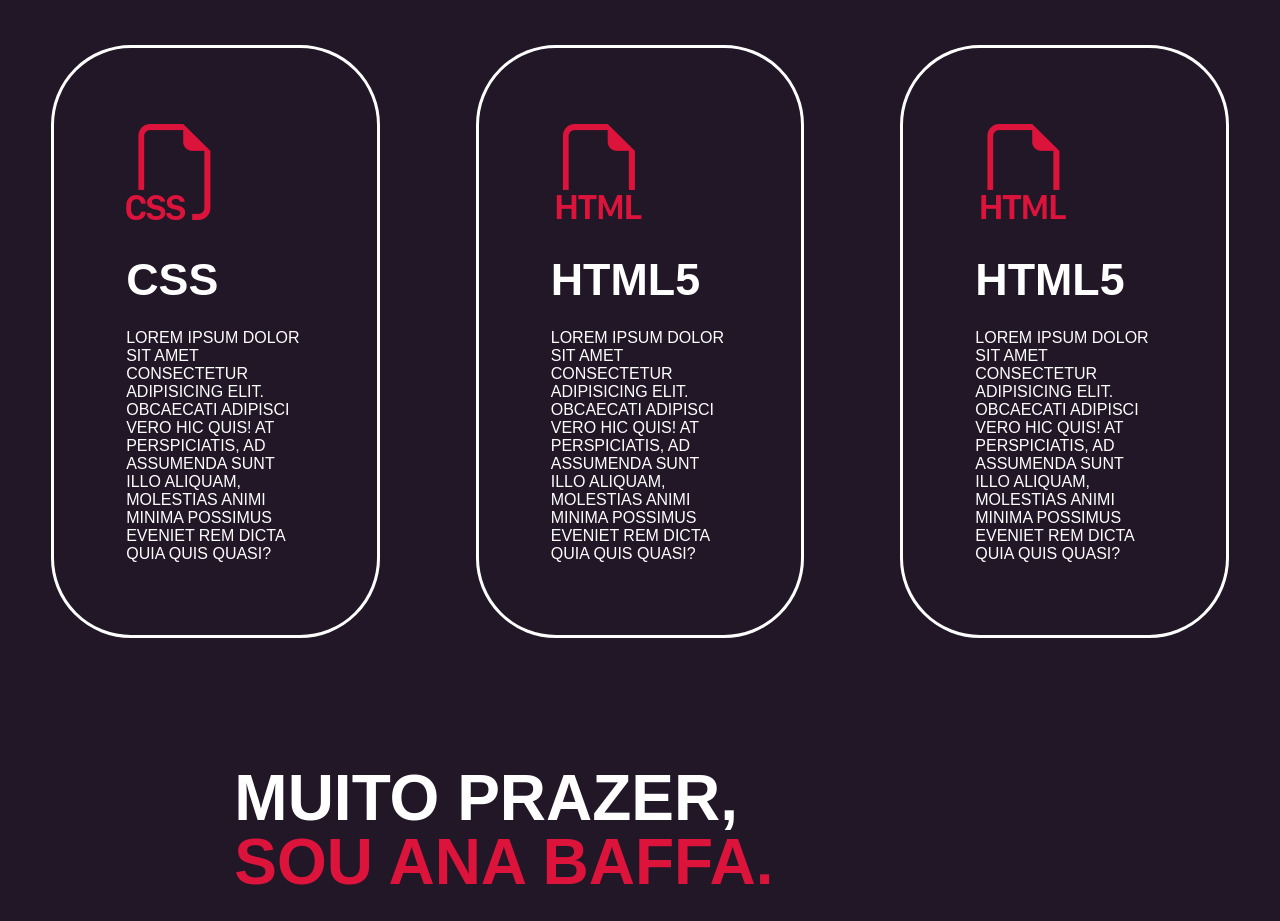
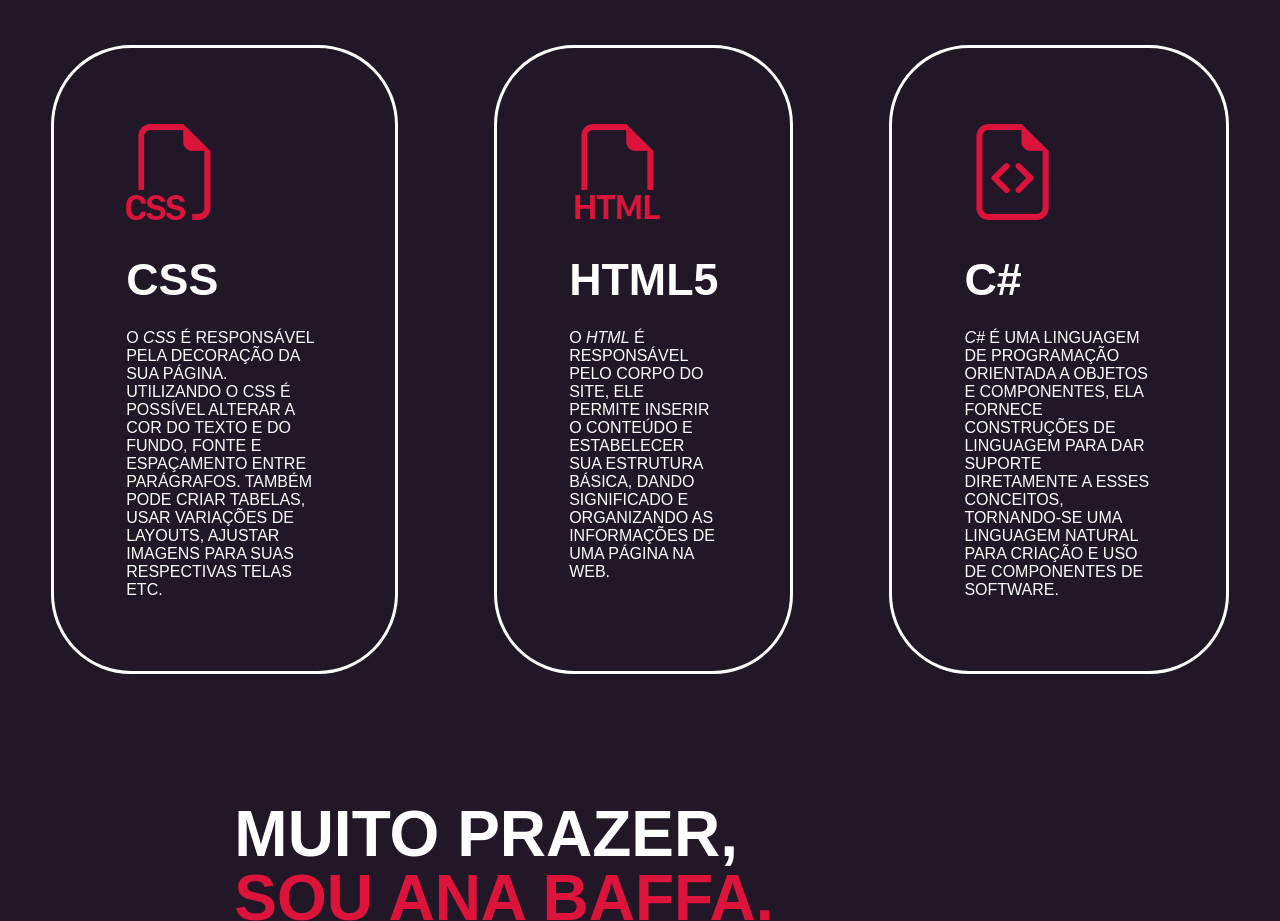
Before and after one commit to anabaffa/Portf-lio, a plain HTML site: page index.html in a window 1280 px wide. Shown: the part 883-1804 px from the top of the page. Drawn offline with nearby package versions, Linux system fonts and the light colour scheme; a web font is replaced by a local one.

Commit message:
Update index.html

```diff
--- a/index.html
+++ b/index.html
@@ -61,17 +61,17 @@
              <div class="flex">
                     <div class="especialidades-box"><i class="bi bi-filetype-css"></i>
                         <h3>CSS</h3>
-                        <p>Lorem ipsum dolor sit amet consectetur adipisicing elit. Obcaecati adipisci vero hic quis! At perspiciatis, ad assumenda sunt illo aliquam, molestias animi minima possimus eveniet rem dicta quia quis quasi?</p>
+                        <p>O <em>CSS</em> é responsável pela decoração da sua página. Utilizando o CSS é possível alterar a cor do texto e do fundo, fonte e espaçamento entre parágrafos. Também pode criar tabelas, usar variações de layouts, ajustar imagens para suas respectivas telas etc.</p>
 
                     </div><!--especialidades-box-->
                     <div class="especialidades-box"><i class="bi bi-filetype-html"></i>
                         <h3>HTML5</h3>
-                        <p>Lorem ipsum dolor sit amet consectetur adipisicing elit. Obcaecati adipisci vero hic quis! At perspiciatis, ad assumenda sunt illo aliquam, molestias animi minima possimus eveniet rem dicta quia quis quasi?</p>
+                        <p>O <em>HTML</em> é responsável pelo corpo do site, ele permite inserir o conteúdo e estabelecer sua estrutura básica, dando significado e organizando as informações de uma página na web.</p>
 
                     </div><!--especialidades-box-->
-                    <div class="especialidades-box"><i class="bi bi-filetype-html"></i>
-                        <h3>HTML5</h3>
-                        <p>Lorem ipsum dolor sit amet consectetur adipisicing elit. Obcaecati adipisci vero hic quis! At perspiciatis, ad assumenda sunt illo aliquam, molestias animi minima possimus eveniet rem dicta quia quis quasi?</p>
+                    <div class="especialidades-box"><i class="bi bi-file-earmark-code"></i>
+                        <h3>C#</h3>
+                        <p><em>C#</em> é uma linguagem de programação orientada a objetos e componentes, ela fornece construções de linguagem para dar suporte diretamente a esses conceitos, tornando-se uma linguagem natural para criação e uso de componentes de software.</p>
 
                     </div><!--especialidades-box-->
                 </div> <!--flex-->
```
